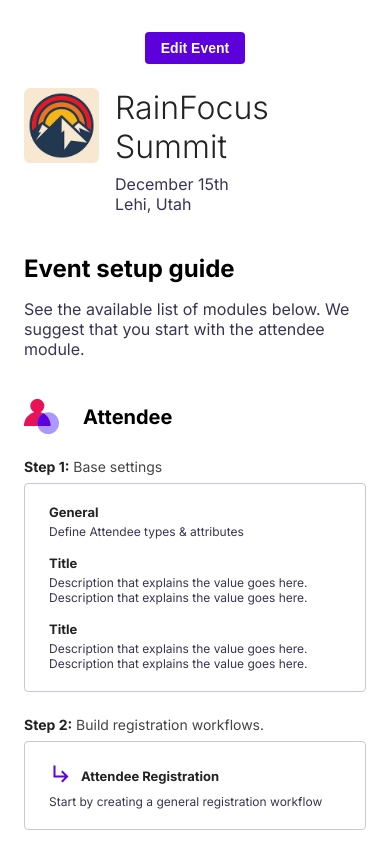
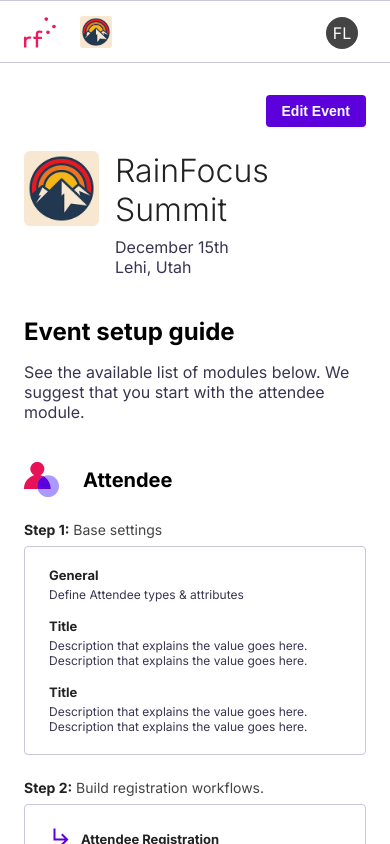
Before and after one commit to reclifford/richard-clifford-rf-ui, a React (Vite) app: page / in a window 390 px wide. Shown: the top 844 px of the page. Built offline with nearby package versions, Linux system fonts and the light colour scheme.

Commit message:
Added desktop/mobile styling for Sidebar, updated Header classes
Header
+added align-center class.

Sidebar
+Added flex class to buttons
+Updated styling to appear on top of screen on mobile and left side on tablet/desktop.

main class updated to go with sidebar updates.

```diff
--- a/src/components/Header.jsx
+++ b/src/components/Header.jsx
@@ -2,7 +2,7 @@
 
 export default function Header() {
   return (
-    <header className="flex flex-dir-col-rev justify-between align-center gap-24">
+    <header className="flex flex-dir-col-rev justify-between gap-24">
       <div id="header-content" className="flex gap-16">
         <img src={Logo} alt="RainFocus" />
         <div id="header-copy" className="flex flex-dir-col gap-8">
--- a/src/components/Sidebar.jsx
+++ b/src/components/Sidebar.jsx
@@ -3,12 +3,12 @@
 
 export default function Sidebar() {
   return (
-    <aside id="sidebar" className="flex flex-dir-col justify-between">
-      <div id="top" className="flex align-center flex-dir-col gap-24">
-        <button>
+    <aside id="sidebar" className="flex justify-between">
+      <div id="top" className="flex align-center gap-24">
+        <button className="flex">
           <img src={logoSmall} />
         </button>
-        <button>
+        <button className="flex">
           <img src={logoGraphic} />
         </button>
       </div>
--- a/src/index.scss
+++ b/src/index.scss
@@ -156,20 +156,35 @@
 }
 
 #sidebar {
-  width: 63px;
-  height: 100%;
+  width: 100%;
+  height: 63px;
   background-color: $color-white;
-  padding: 12px 7.5px;
-  border-left: 1px solid $color-border;
-  border-right: 1px solid $color-border;
+  padding: 12px 24px;
+  border-top: 1px solid $color-border;
+  border-bottom: 1px solid $color-border;
   position: fixed;
   top: 0;
   left: 0;
   z-index: 1;
-  display: none;
 
   @media (min-width: 768px) {
+    width: 63px;
+    height: 100%;
+    padding: 12px 7.5px;
+    border-top: 0;
+    border-bottom: 0;
+    border-left: 1px solid $color-border;
+    border-right: 1px solid $color-border;
     display: flex;
+    flex-direction: column;
+    position: fixed;
+  }
+
+  #top {
+    @media (min-width: 768px) {
+      flex-direction: column;
+      gap: 24px;
+    }
   }
 
   button {
@@ -198,6 +213,17 @@
   }
 }
 
+main {
+  padding: 32px 24px;
+  margin-top: 63px;
+
+  @media (min-width: 768px) {
+    padding: 40px 48px;
+    margin-top: 0;
+    margin-left: 63px;
+  }
+}
+
 header {
   @media (min-width: 768px) {
     flex-direction: row;
@@ -212,15 +238,6 @@
     @media (min-width: 768px) {
       max-width: 95px;
     }
-  }
-}
-
-main {
-  padding: 32px 24px;
-
-  @media (min-width: 768px) {
-    padding: 40px 48px;
-    margin-left: 63px;
   }
 }
 
```
Also changed, not shown: src/index.css (+1 -1 lines).
